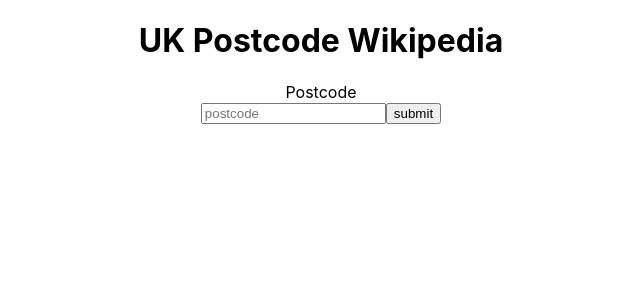
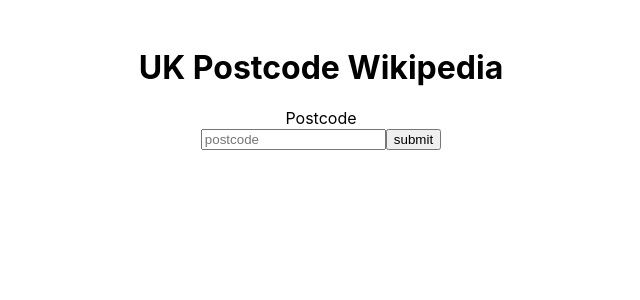
Before and after one commit to Tracht/pcw, a React (Create React App) app: page / in a window 1280 px wide. Shown: the top 300 px of the page, without its empty margins (319-959 px from the left). Built offline with nearby package versions, Linux system fonts and the light colour scheme.

Commit message:
Adds card style, adds margin to App container

```diff
--- a/src/App.css
+++ b/src/App.css
@@ -0,0 +1,3 @@
+.app-container{
+    margin: 48px;
+}
--- a/src/App.js
+++ b/src/App.js
@@ -4,6 +4,7 @@ import Header from './components/header';
 import SearchForm from './components/searchForm';
 import Cards from './components/cards';
 import { sortAtoZ } from './utils/index';
+import './App.css';
 
 function App() {
 
@@ -77,7 +78,7 @@ function App() {
   }
 
   return (
-  <div className="App">
+  <div className="app-container">
 
       <Header
         title="UK Postcode Wikipedia"
--- a/src/components/cards.css
+++ b/src/components/cards.css
@@ -2,6 +2,7 @@
     justify-content: center;
     align-items: center;
     text-align: center;
+    margin-top: 100px;
 }
 
 .cards-header {
@@ -11,15 +12,26 @@
 .cards-body {
     display: grid;
     grid-template-columns: 1fr 1fr 1fr;
-    grid-gap: 30px;
+    grid-gap: 80px;
+    margin-top: 40px;
 }
 
 .card {
     display: grid;
     grid-template-rows: max-content 200px 1fr;
-    border: 1px black solid;
+    border: 1px #e1e8ee solid;
+    border-radius: 8px;
     padding-top: 8px;
     padding-bottom: 8px;
+
+    background:#e1e8ee;
+    /* box-shadow: 0 6px 10px rgba(0,0,0,.08), 0 0 6px rgba(0,0,0,.05); */
+    transition: .2s ease-in-out;
+}
+
+.card:hover{
+    transform: scale(1.06);
+    box-shadow: 0 10px 20px rgba(0,0,0,.12), 0 4px 8px rgba(0,0,0,.06);
 }
 
 .card h3, p, a {
--- a/src/components/cards.js
+++ b/src/components/cards.js
@@ -1,7 +1,6 @@
 import './cards.css';
 import Card from './card';
 import CardsHeader from './cards-header';
-
 
 const Cards = props => {
     const { results, latitude, longitude } = props;
```
